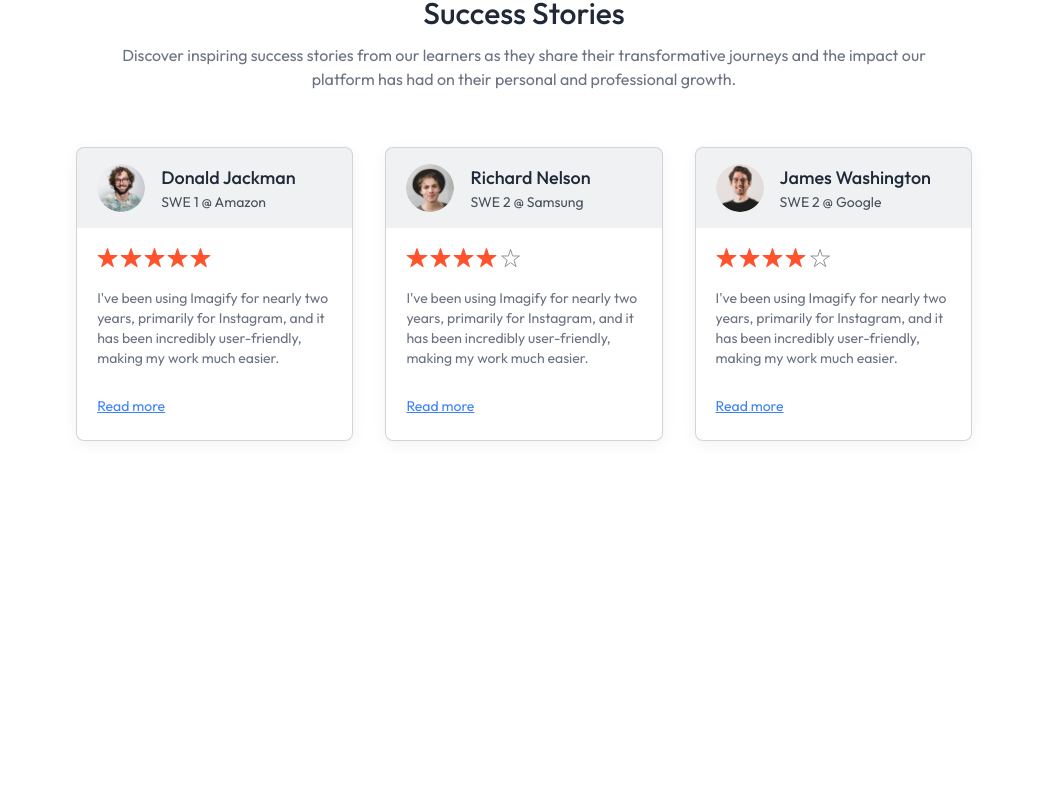
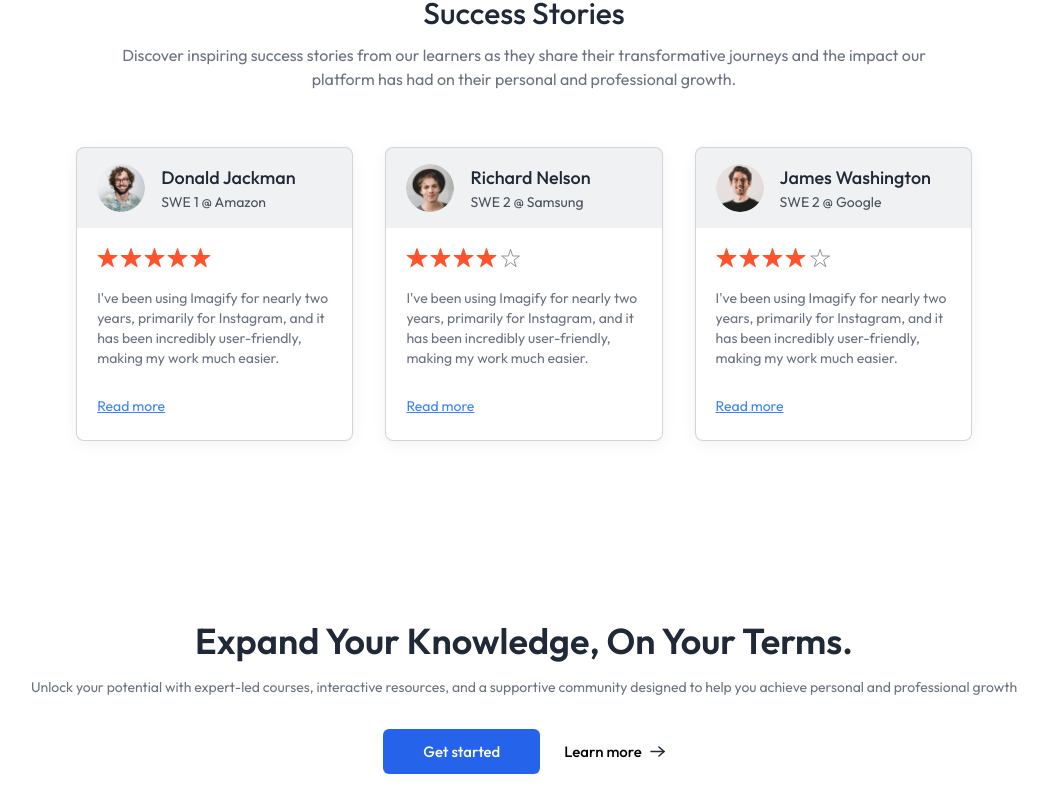
Before and after one commit to Rashid-C/LMS-React, a React (Vite) app in the folder cliend/: page / in a window 1280 px wide. Shown: the part 1481-2293 px from the top of the page, without its empty margins (116-1164 px from the left). Before the commit the page ends 2034 px from the top, so only its background shows below. Built offline with nearby package versions, Linux system fonts and the light colour scheme; no server answers.

Commit message:
Static page of callToAction

```diff
--- a/cliend/src/components/student/CallToAction.jsx
+++ b/cliend/src/components/student/CallToAction.jsx
@@ -1,9 +1,26 @@
-
+import { assets } from "../../assets/assets";
 
 const CallToAction = () => {
   return (
-    <div>CallToAction</div>
-  )
-}
+    <div className="flex flex-col items-center gap-4 pt-10 pb-24 px-8 md:px-0">
+      <h1 className="text-xl md:text-4xl text-gray-800 font-semibold ">
+        Expand Your Knowledge, On Your Terms.
+      </h1>
+      <p className="text-gray-500 sm:text-sm ">
+        Unlock your potential with expert-led courses, interactive resources,
+        and a supportive community designed to help you achieve personal and
+        professional growth
+      </p>
+      <div className="flex items-center font-medium gap-6 mt-4">
+        <button className="px-10 py-3 rounded-md text-white bg-blue-600">
+          Get started
+        </button>
+        <button className="flex items-center gap-2">
+          Learn more <img src={assets.arrow_icon} alt="arrow_icon" />
+        </button>
+      </div>
+    </div>
+  );
+};
 
-export default CallToAction
+export default CallToAction;
--- a/cliend/src/pages/student/Home.jsx
+++ b/cliend/src/pages/student/Home.jsx
@@ -1,3 +1,4 @@
+import CallToAction from "../../components/student/CallToAction";
 import Companies from "../../components/student/Companies";
 import CourseSection from "../../components/student/CourseSection";
 import Hero from "../../components/student/Hero";
@@ -10,6 +11,7 @@
       <Companies />
       <CourseSection />
       <TestimonialSection />
+      <CallToAction />
     </div>
   );
 };
```
